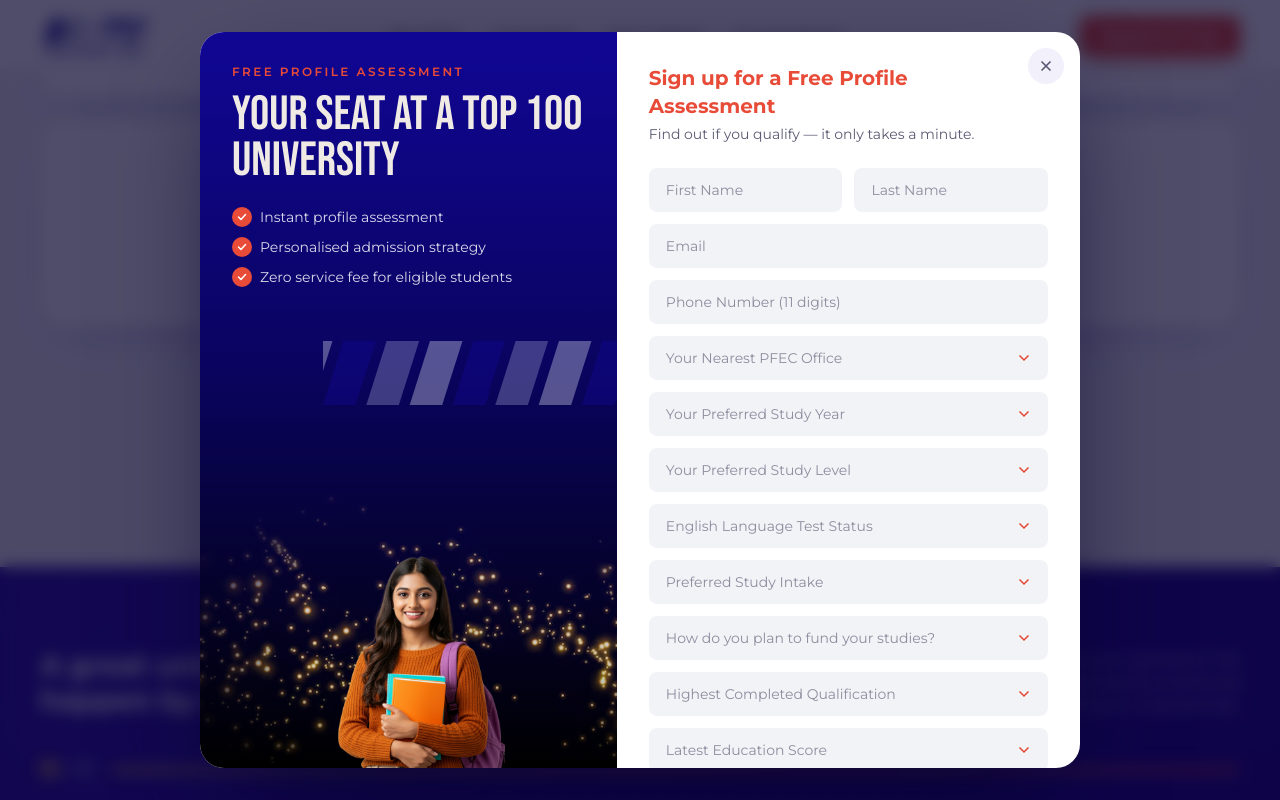
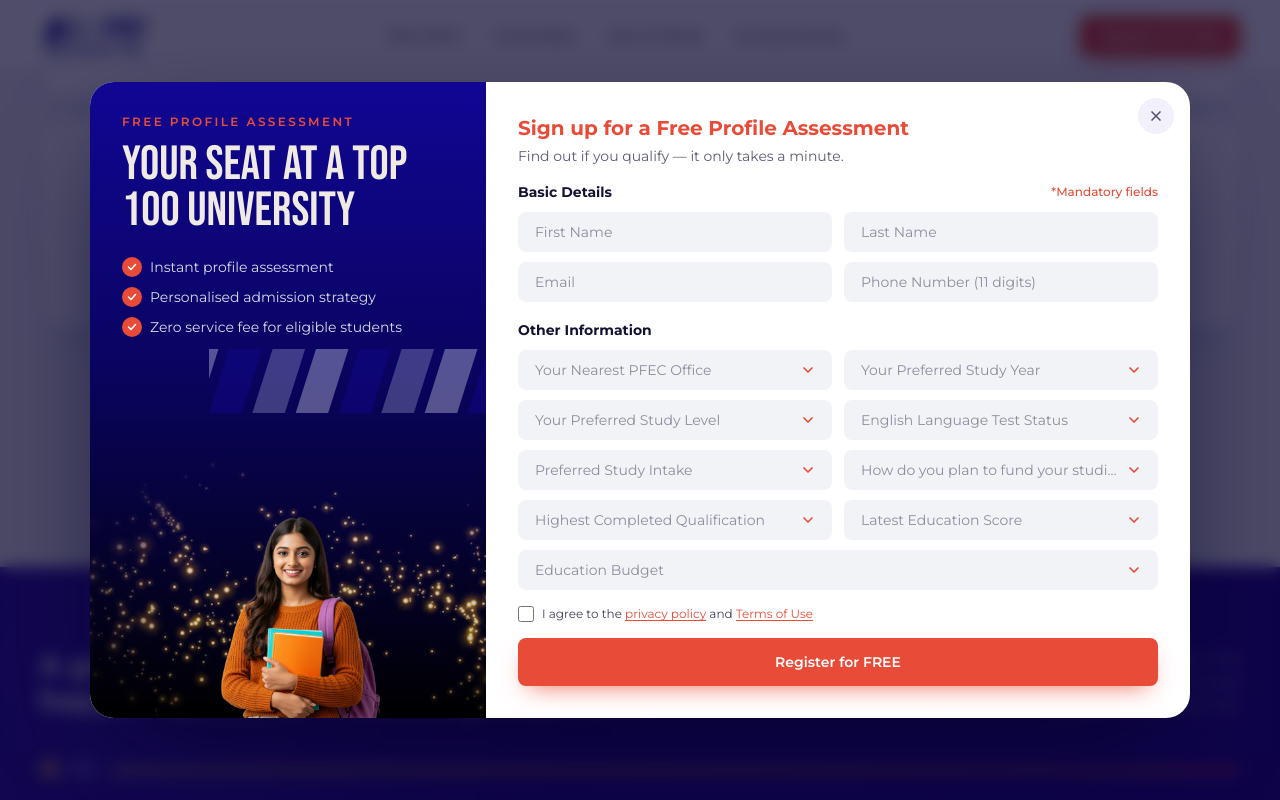
Before and after one commit to pfec-global/top-100-unis, a Next.js app: page / in a window 1280 px wide. Both pictures are taken after a click on the button "Book a FREE Consultation". Shown: the part 2898-3698 px from the top of the page. Built offline with nearby package versions, Linux system fonts and the light colour scheme.

Commit message:
redesign teh form in desktop screnn

```diff
--- a/src/components/Footer.js
+++ b/src/components/Footer.js
@@ -12,9 +12,8 @@ const stats = [
 ];
 
 const legal = [
-  { href: "#", label: "Terms & Conditions" },
-  { href: "#", label: "Privacy Policy" },
-  { href: "#", label: "Cookie Policy" },
+  { href: "https://pfecglobal.com.bd/terms-of-use/", label: "Terms & Conditions" },
+  { href: "https://pfecglobal.com.bd/privacy-policy/", label: "Privacy Policy" },
 ];
 
 export default function Footer() {
@@ -73,7 +72,7 @@ export default function Footer() {
           <p>&copy; {new Date().getFullYear()} PFEC Global | All Rights Reserved</p>
           <nav aria-label="Legal" className="flex flex-wrap justify-center gap-x-8 gap-y-2">
             {legal.map((l) => (
-              <a key={l.label} href={l.href} className="transition-colors hover:text-white">
+              <a key={l.label} href={l.href} target="_blank" rel="noopener noreferrer" className="transition-colors hover:text-white">
                 {l.label}
               </a>
             ))}
--- a/src/components/LeadForm.js
+++ b/src/components/LeadForm.js
@@ -66,16 +66,16 @@ const SELECTS = [
 const field =
   "h-11 w-full rounded-lg border border-transparent bg-[#f1f3f7] px-4 text-sm text-ink placeholder:text-ink/45 outline-none transition focus:border-brand/40 focus:bg-white focus:ring-4 focus:ring-brand/10";
 
-function Select({ id, name, label, options }) {
+function Select({ id, name, label, options, className = "", fieldClass = "" }) {
   return (
-    <div className="relative">
+    <div className={`relative ${className}`}>
       <label className="sr-only" htmlFor={id}>{label}</label>
       <select
         id={id}
         name={name}
         required
         defaultValue=""
-        className={`${field} cursor-pointer appearance-none truncate pr-10 invalid:text-ink/45`}
+        className={`${field} ${fieldClass} cursor-pointer appearance-none truncate pr-10 invalid:text-ink/45`}
       >
         <option value="" disabled>{label}</option>
         {options.map((o) => (
@@ -89,7 +89,12 @@ function Select({ id, name, label, options }) {
   );
 }
 
-export default function LeadForm({ submitLabel = "Register for FREE" }) {
+// `wide`: used in the desktop modal — on lg+ screens fields sit in two columns
+// (grouped into sections) so the whole form fits without scrolling.
+export default function LeadForm({ submitLabel = "Register for FREE", wide = false }) {
+  const two = wide ? "lg:grid-cols-2 lg:gap-x-3 lg:gap-y-2.5" : "";
+  const f = wide ? `${field} lg:h-10` : field;
+  const heading = wide ? "hidden lg:flex lg:items-center lg:justify-between text-sm font-bold text-ink" : "hidden";
   const uid = useId();
   const id = (k) => `${uid}-${k}`;
   const formRef = useRef(null);
@@ -154,20 +159,27 @@ export default function LeadForm({ submitLabel = "Register for FREE" }) {
         <input key={k} type="hidden" name={k} defaultValue="" />
       ))}
 
-      <div className="grid grid-cols-2 gap-3">
+      <div className={`grid gap-3 ${two}`}>
+        <p className={`${heading} lg:col-span-2`}>
+          Basic Details <span className="text-xs font-medium text-accent">*Mandatory fields</span>
+        </p>
+        <div className={`grid grid-cols-2 gap-3 ${wide ? "lg:contents" : ""}`}>
           <div>
             <label className="sr-only" htmlFor={id("first")}>First Name</label>
-          <input id={id("first")} name="Name_First" maxLength={255} required autoComplete="given-name" placeholder="First Name" className={field} />
+            <input id={id("first")} name="Name_First" maxLength={255} required autoComplete="given-name" placeholder="First Name" className={f} />
           </div>
           <div>
             <label className="sr-only" htmlFor={id("last")}>Last Name</label>
-          <input id={id("last")} name="Name_Last" maxLength={255} autoComplete="family-name" placeholder="Last Name" className={field} />
+            <input id={id("last")} name="Name_Last" maxLength={255} autoComplete="family-name" placeholder="Last Name" className={f} />
           </div>
         </div>
 
+        <div>
           <label className="sr-only" htmlFor={id("email")}>Email</label>
-      <input id={id("email")} name="Email" type="email" maxLength={255} required autoComplete="email" placeholder="Email" className={field} />
+          <input id={id("email")} name="Email" type="email" maxLength={255} required autoComplete="email" placeholder="Email" className={f} />
+        </div>
 
+        <div>
           <label className="sr-only" htmlFor={id("phone")}>Phone Number</label>
           <input
             id={id("phone")}
@@ -183,19 +195,29 @@ export default function LeadForm({ submitLabel = "Register for FREE" }) {
             placeholder="Phone Number (11 digits)"
             onInvalid={(e) => e.currentTarget.setCustomValidity("Enter a phone number with exactly 11 digits.")}
             onInput={(e) => e.currentTarget.setCustomValidity("")}
-        className={field}
+            className={f}
           />
+        </div>
 
-      {SELECTS.map((s) => (
-        <Select key={s.name} id={id(s.name)} {...s} />
+        <p className={`${heading} lg:col-span-2 lg:mt-2`}>Other Information</p>
+        {SELECTS.map((s, i) => (
+          <Select
+            key={s.name}
+            id={id(s.name)}
+            {...s}
+            fieldClass={wide ? "lg:h-10" : ""}
+            // odd one out spans the full row so the two-column grid stays even
+            className={wide && i === SELECTS.length - 1 && SELECTS.length % 2 ? "lg:col-span-2" : ""}
+          />
         ))}
+      </div>
 
       <label className="mt-1 flex cursor-pointer items-center gap-2 text-xs text-ink/80">
         <input type="checkbox" required className="size-4 cursor-pointer accent-accent" />
         <span>
           I agree to the{" "}
-          <a href="#" className="text-accent underline underline-offset-2">privacy policy</a> and{" "}
-          <a href="#" className="text-accent underline underline-offset-2">Terms of Use</a>
+          <a href="https://pfecglobal.com.bd/privacy-policy/" target="_blank" rel="noopener noreferrer" className="text-accent underline underline-offset-2">privacy policy</a> and{" "}
+          <a href="https://pfecglobal.com.bd/terms-of-use/" target="_blank" rel="noopener noreferrer" className="text-accent underline underline-offset-2">Terms of Use</a>
         </span>
       </label>
 
--- a/src/components/RegisterModal.js
+++ b/src/components/RegisterModal.js
@@ -88,7 +88,7 @@ export default function RegisterModalProvider({ children }) {
             role="dialog"
             aria-modal="true"
             aria-labelledby="register-modal-title"
-            className={`relative grid max-h-[92dvh] w-full max-w-[880px] overflow-hidden rounded-t-3xl bg-white shadow-[0_40px_100px_-30px_rgba(5,2,42,0.8)] origin-bottom transition-[scale,opacity] will-change-[scale,opacity] sm:origin-center sm:rounded-3xl md:grid-cols-[0.9fr_1fr] ${
+            className={`relative grid max-h-[92dvh] w-full max-w-[880px] lg:max-w-[1100px] overflow-hidden rounded-t-3xl bg-white shadow-[0_40px_100px_-30px_rgba(5,2,42,0.8)] origin-bottom transition-[scale,opacity] will-change-[scale,opacity] sm:origin-center sm:rounded-3xl md:grid-cols-[0.9fr_1fr] lg:grid-cols-[0.72fr_1.28fr] ${
               visible
                 ? "scale-100 opacity-100 duration-500 ease-[cubic-bezier(0.16,1,0.3,1)]"
                 : "scale-90 opacity-0 duration-300 ease-[cubic-bezier(0.4,0,0.2,1)]"
@@ -129,8 +129,8 @@ export default function RegisterModalProvider({ children }) {
                 </svg>
               </button>
               <h2 id="register-modal-title" className="pr-10 text-xl font-bold text-accent">Sign up for a Free Profile Assessment</h2>
-              <p className="mt-1 mb-6 text-sm text-muted">Find out if you qualify — it only takes a minute.</p>
-              <LeadForm />
+              <p className="mt-1 mb-6 text-sm text-muted lg:mb-4">Find out if you qualify — it only takes a minute.</p>
+              <LeadForm wide />
             </div>
           </div>
         </div>
```
Lines whose indentation alone changed are shown as unchanged.
